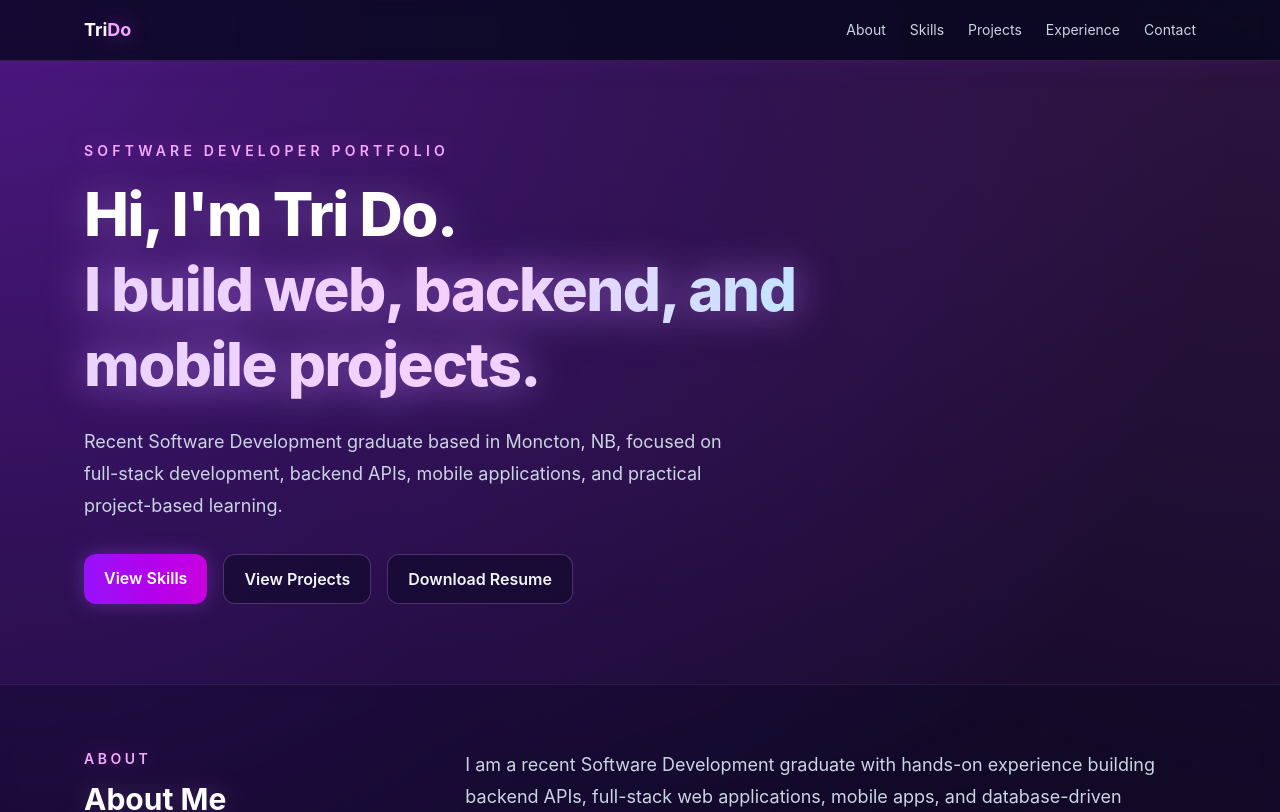
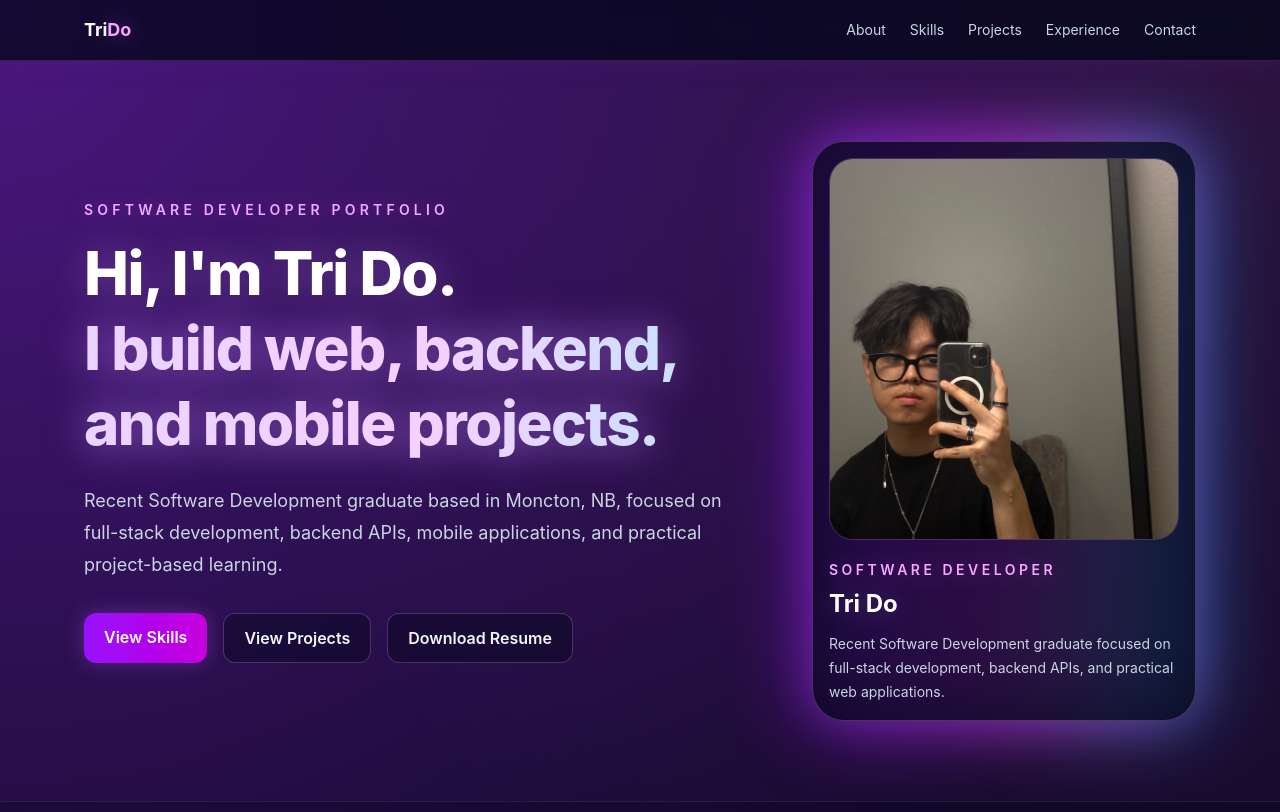
Before and after one commit to dominhtri055/tri-portfolio, a Next.js app: page / in a window 1280 px wide. Shown: the top 812 px of the page. Built offline with nearby package versions, Linux system fonts and the light colour scheme.

Commit message:
add image

```diff
--- a/app/globals.css
+++ b/app/globals.css
@@ -3,7 +3,6 @@
 * {
   box-sizing: border-box;
 }
-
 html {
   scroll-behavior: smooth;
   background: #050816;
@@ -17,7 +16,6 @@ body {
     linear-gradient(180deg, #070918 0%, #16072f 48%, #050816 100%);
   color: #f8fafc;
 }
-
 ::selection {
   background: #a855f7;
   color: #020617;
--- a/app/page.tsx
+++ b/app/page.tsx
@@ -1,5 +1,6 @@
 "use client";
 
+import Image from "next/image";
 import { useMemo, useState } from "react";
 
 type Project = {
@@ -246,7 +247,7 @@ export default function HomePage() {
     <main className="min-h-screen overflow-x-hidden bg-[#050816] bg-[radial-gradient(circle_at_top_left,rgba(126,34,206,0.58)_0%,transparent_34%),radial-gradient(circle_at_top_right,rgba(217,70,239,0.18)_0%,transparent_30%),linear-gradient(180deg,#070918_0%,#16072f_48%,#050816_100%)] text-slate-100">
       <Navbar />
 
-      <section className="mx-auto flex max-w-6xl flex-col gap-10 px-5 py-20 md:flex-row md:items-center md:justify-between">
+      <section className="mx-auto flex max-w-6xl flex-col gap-12 px-5 py-20 md:flex-row md:items-center md:justify-between">
         <div className="max-w-3xl">
           <p className="mb-4 text-sm font-semibold uppercase tracking-[0.3em] text-fuchsia-300 drop-shadow-[0_0_10px_rgba(217,70,239,0.35)]">
             Software Developer Portfolio
@@ -281,6 +282,38 @@ export default function HomePage() {
             >
               Download Resume
             </a>
+          </div>
+        </div>
+
+        <div className="relative mx-auto w-full max-w-xs md:mx-0 md:max-w-sm">
+          <div className="absolute -inset-1 rounded-[2rem] bg-gradient-to-r from-purple-600 via-fuchsia-500 to-sky-500 opacity-60 blur-2xl" />
+
+          <div className="relative rounded-[2rem] border border-fuchsia-300/25 bg-slate-950/70 p-4 shadow-[0_0_45px_rgba(168,85,247,0.28)] backdrop-blur">
+            <div className="overflow-hidden rounded-[1.5rem] border border-fuchsia-300/20">
+              <Image
+                src="/profile.jpeg"
+                alt="Tri Do profile photo"
+                width={420}
+                height={520}
+                priority
+                className="h-[380px] w-full object-cover object-center"
+              />
+            </div>
+
+            <div className="mt-5">
+              <p className="text-sm font-semibold uppercase tracking-[0.25em] text-fuchsia-300 drop-shadow-[0_0_10px_rgba(217,70,239,0.35)]">
+                Software Developer
+              </p>
+
+              <h2 className="mt-2 text-2xl font-bold text-white drop-shadow-[0_0_12px_rgba(216,180,254,0.25)]">
+                Tri Do
+              </h2>
+
+              <p className="mt-3 text-sm leading-6 text-slate-300">
+                Recent Software Development graduate focused on full-stack
+                development, backend APIs, and practical web applications.
+              </p>
+            </div>
           </div>
         </div>
       </section>
@@ -415,9 +448,15 @@ export default function HomePage() {
           </div>
 
           <ul className="mt-6 list-inside list-disc space-y-3 text-slate-300">
-            <li>Worked on backend features and server-side application logic.</li>
-            <li>Built and supported CRUD functionality for web applications.</li>
-            <li>Collaborated with supervisor and team members on assigned tasks.</li>
+            <li>
+              Worked on backend features and server-side application logic.
+            </li>
+            <li>
+              Built and supported CRUD functionality for web applications.
+            </li>
+            <li>
+              Collaborated with supervisor and team members on assigned tasks.
+            </li>
             <li>Practiced API, database, and backend development workflow.</li>
           </ul>
         </div>
@@ -442,7 +481,10 @@ export default function HomePage() {
             </p>
 
             <div className="mt-8 flex flex-wrap gap-4">
-              <a href="mailto:dominhtri055@gmail.com" className={primaryButtonClass}>
+              <a
+                href="mailto:dominhtri055@gmail.com"
+                className={primaryButtonClass}
+              >
                 Email Me
               </a>
 
```
Also changed, not shown: public/profile.jpeg (added).
